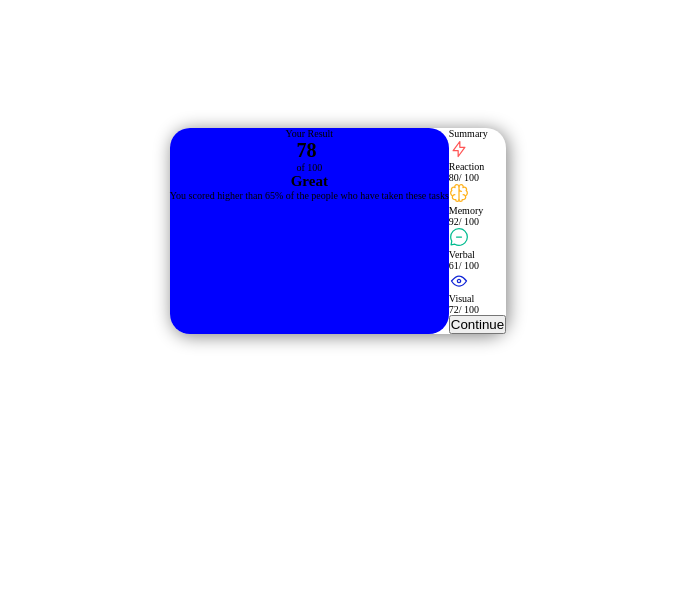
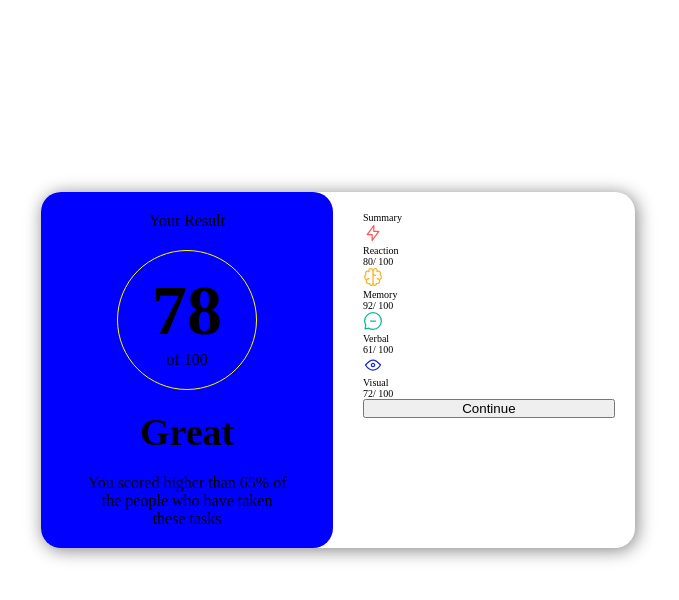
Before and after one commit to Frimpong04/results-summary-component, a plain HTML site: page index.html in a window 1280 px wide. Shown: the whole page, without its empty margins (302-981 px from the left). Drawn offline with Linux system fonts and the light colour scheme.

Commit message:
add styles to the results section

```diff
--- a/index.html
+++ b/index.html
@@ -10,7 +10,7 @@
 <body>
     <div class="main-container">
         <div class="results-container">
-            <p>Your Result</p>
+            <p class="title-paragraph">Your Result</p>
 
             <div class="number-container container">
                 <h1>78</h1>
@@ -18,7 +18,7 @@
             </div>
 
             <h2>Great</h2>
-            <p>You scored higher than 65% of the people who have taken these tasks</p>
+            <p class="remark-paragraph">You scored higher than 65% of the people who have taken these tasks</p>
         </div>
         <div class="summary-container container" >
             <p>Summary</p>
--- a/style.css
+++ b/style.css
@@ -19,21 +19,68 @@ body {
 
 .main-container {
     display: flex;
+    gap:1rem;
     justify-content: center;
     border-radius: 2rem;
     box-shadow: 2px 2px 18px  gray;
-    margin-top: 10%;
+    margin-top: 15%;
 }
 
+/* results section styles */
 .results-container {
     background: blue;
     display: flex;
     flex-direction: column;
     align-items: center;
     border-radius: 2rem;
+    flex: 50% 1 1;
+    padding: 2rem;
+}
+
+.title-paragraph {
+    font-size: 1.6rem;
+    margin-bottom: 2rem;
+
+}
+
+.number-container {
+    margin-bottom: 2rem;
+    border:1px solid yellow;
+    width: 14rem;
+    height: 14rem;
+    border-radius: 50%;
+    padding: 2rem;
+}
+
+.number-container h1 {
+    font-size: 7rem;
+    text-align: center;
+}
+
+.number-container span {
+    display: block;
+    margin-bottom: 1rem;
+    text-align: center;
+    font-size: 1.6rem;
+}
+
+.results-container h2 {
+    font-size: 3.8rem;
+    margin-bottom: 2rem;
+}
+
+.remark-paragraph {
+    font-size: 1.6rem;
+    /* margin-bottom: 1rem; */
+    padding: 0 10%;
+    text-align: center;
 }
 
 /* summary section styles */
 .summary-container {
     border-radius: 0 2rem 2rem 0;
+    display: flex;
+    flex-direction: column;
+    flex: 50% 1 1;
+    padding: 2rem;
 }
```
